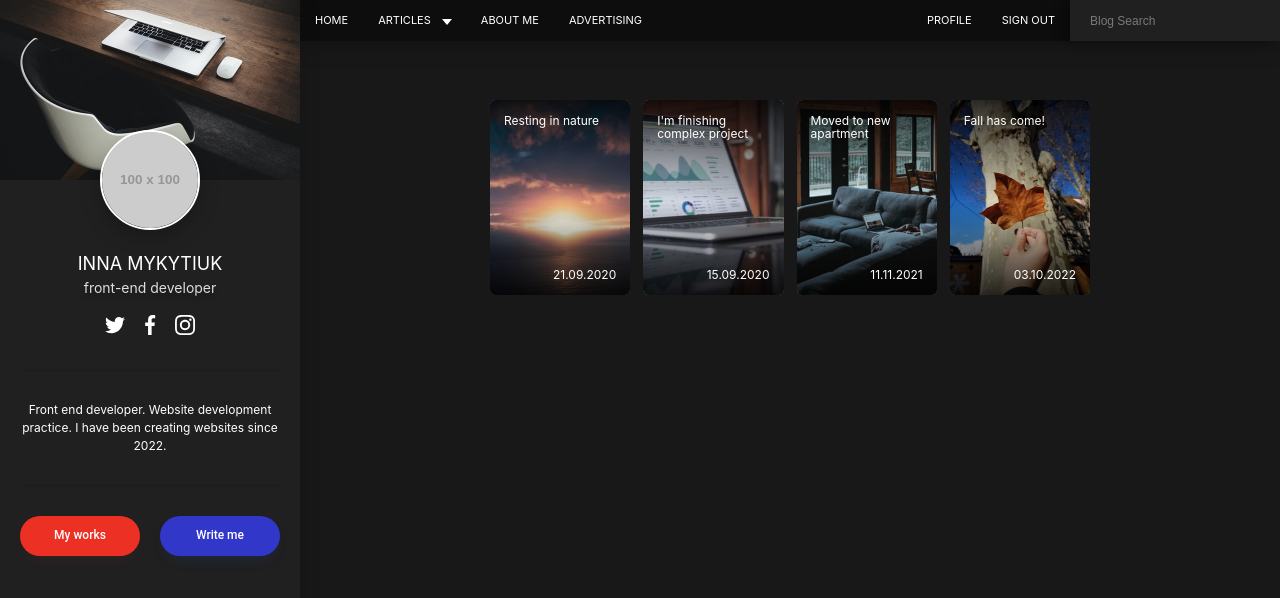
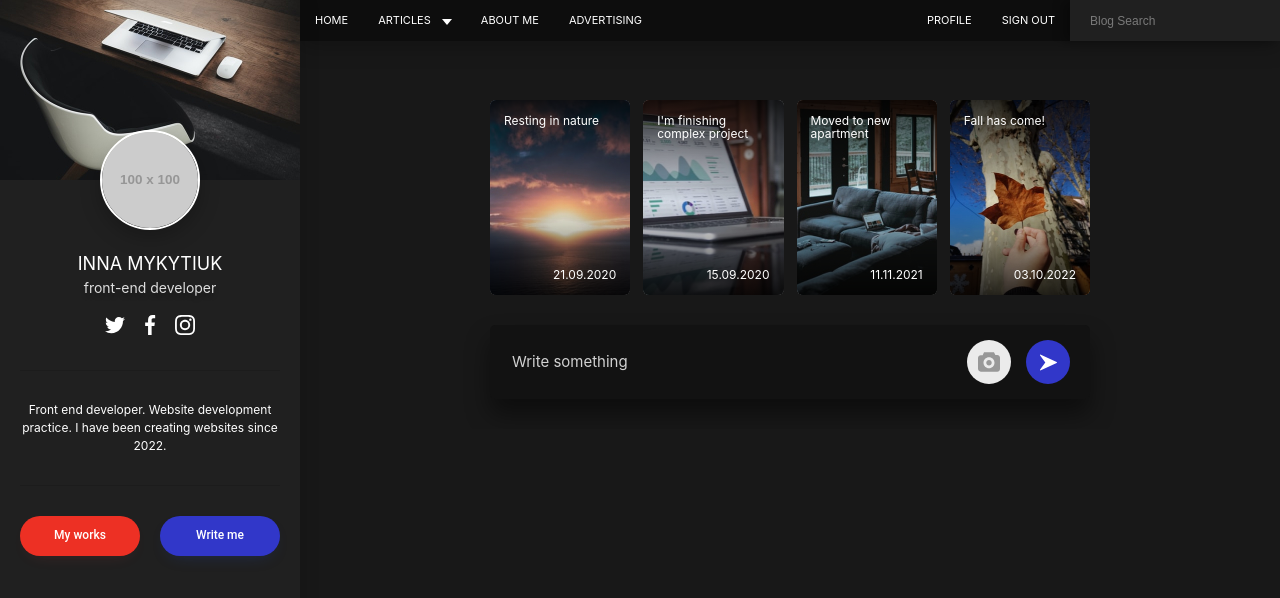
Before and after one commit to Inna-Mykytiuk/Personal-Blog-Landing, a website: page src/index.html in a window 1280 px wide. Drawn offline with nearby package versions, Linux system fonts and the light colour scheme; files that its build step writes are made by us from their sources; placeholder pictures from the web are drawn by us.

Commit message:
add form

```diff
--- /dev/null
+++ b/src/assets/scss/blocks/addpost.scss
@@ -0,0 +1,71 @@
+.add-post {
+  margin-bottom: 3rem;
+  box-shadow: 0px 15px 25px rgba(0, 0, 0, 0.45);
+  background-color: $secondary;
+  border-radius: 5px;
+  padding: 1.5rem 2rem;
+}
+
+.add-post__form {
+  display: flex;
+  align-items: center;
+}
+
+.add-post__form-actions {
+  display: flex;
+  justify-content: flex-end;
+  width: 25%;
+}
+
+.add-post__textarea {
+  font-family: inherit;
+  width: 75%;
+  height: 25px;
+
+  border: none;
+  background: transparent;
+  resize: none;
+
+  font-size: 1.5rem;
+  &::placeholder {
+    color: #D2D2D2;
+  }
+}
+
+.add-post__file {
+  display: block;
+  cursor: pointer;
+  width: 4.4rem;
+  height: 4.4rem;
+  border-radius: 50%;
+  border: none;
+  background: #EBEBEB
+  url(../images/add-photo.svg) center no-repeat;
+  transition: background-color 250ms cubic-bezier(0.4, 0, 0.2, 1);
+  // &:hover,
+  // &:focus {
+  //   background: darken(#EBEBEB, 5%);
+  // }
+  input {
+    display: none;
+  }
+
+
+}
+
+.add-post__send {
+  display: block;
+  cursor: pointer;
+  border: none;
+  margin-left: 1.5rem;
+  width: 4.4rem;
+  height: 4.4rem;
+  border-radius: 50%;
+  background-color: $blue;
+  transition: background-color 250ms cubic-bezier(0.4, 0, 0.2, 1);
+  &:hover,
+  &:focus {
+    background: darken($blue, 5%);
+  }
+
+}
--- a/src/assets/scss/style.scss
+++ b/src/assets/scss/style.scss
@@ -40,3 +40,4 @@ a {
 @import "blocks/social.scss";
 @import "blocks/btn.scss";
 @import "blocks/stories.scss";
+@import "blocks/addpost.scss";
--- a/src/index.html
+++ b/src/index.html
@@ -27,3 +27,17 @@
 </div>
 
 <!-- Add post -->
+<div class="add-post">
+  <form class="add-post__form" action="/" method="post">
+    <textarea class="add-post__textarea" name="post-text" placeholder="Write something"></textarea>
+
+    <div class="add-post__form-actions">
+      <label class="add-post__file" for="add-post-file">
+      <input type="file" id="add-post-file">
+      </label>
+      <button class="add-post__send" type="submit">
+        <img src="../assets/images/send.svg" alt="Send">
+      </button>
+    </div>
+  </form>
+</div>
```
Also changed, not shown: dist/assets/css/style.min.css, dist/index.html.
